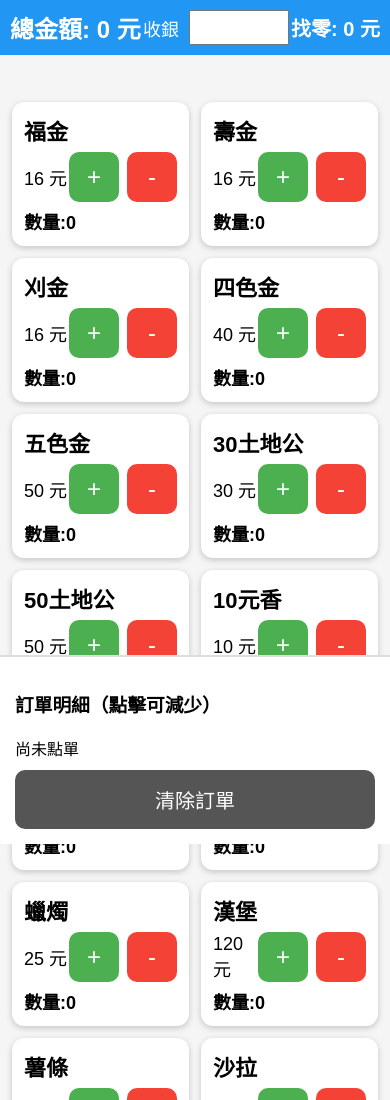
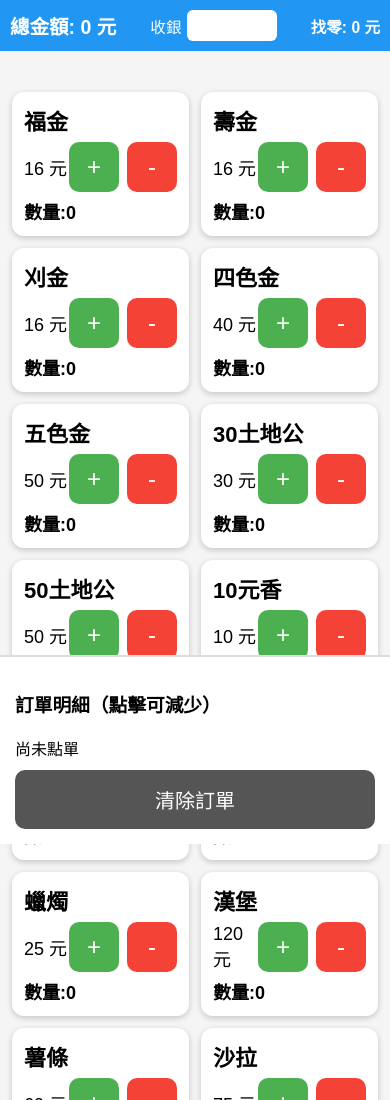
Before and after one commit to vincent335533/pos-system, a plain HTML site: page index.html in a window 390 px wide. Shown: the top 1100 px of the page. Drawn offline with Linux system fonts and the light colour scheme.

Commit message:
Update index.html

```diff
--- a/index.html
+++ b/index.html
@@ -1,4 +1,5 @@
 <!DOCTYPE html>
+
 <html lang="zh">
 <head>
 <meta charset="UTF-8">
@@ -14,12 +15,11 @@ box-sizing:border-box;
 html,body{
 margin:0;
 padding:0;
-overflow-x:hidden;
 font-family:Arial;
 background:#f5f5f5;
 }
 
-/* 總金額區 */
+/* 上方總金額 */
 #total-bar{
 background:#2196F3;
 color:white;
@@ -32,33 +32,38 @@ z-index:20;
 display:flex;
 align-items:center;
 justify-content:space-between;
-flex-wrap:nowrap;
+gap:10px;
 }
 
-/* 左側總金額 */
+/* 總金額 */
 .total-text{
-font-size:24px;
+font-size:clamp(16px,5vw,26px);
 font-weight:bold;
+white-space:nowrap;
 }
 
-/* 右側收銀 */
+/* 收銀區 */
 .cash-box{
 display:flex;
 align-items:center;
-gap:10px;
-font-size:18px;
+gap:5px;
+font-size:clamp(14px,4vw,18px);
+white-space:nowrap;
 }
 
 .cash-box input{
-width:100px;
+width:90px;
 font-size:18px;
 padding:5px;
+border-radius:6px;
+border:none;
 }
 
 /* 找零 */
 .change-text{
-font-size:20px;
+font-size:clamp(14px,4vw,20px);
 font-weight:bold;
+white-space:nowrap;
 }
 
 /* 商品區 */
@@ -67,8 +72,8 @@ display:grid;
 grid-template-columns:repeat(2,1fr);
 gap:12px;
 padding:12px;
-margin-top:90px;
-margin-bottom:220px;
+margin-top:80px;
+margin-bottom:230px;
 }
 
 /* 商品卡片 */
@@ -77,10 +82,10 @@ background:white;
 border-radius:12px;
 padding:12px;
 box-shadow:0 2px 6px rgba(0,0,0,0.2);
-min-height:120px;
 display:flex;
 flex-direction:column;
 justify-content:space-between;
+min-height:120px;
 }
 
 .product-name{
@@ -139,7 +144,6 @@ padding:15px;
 border-top:2px solid #ddd;
 max-height:200px;
 overflow-y:auto;
-z-index:10;
 }
 
 .detail-item{
@@ -167,6 +171,7 @@ color:white;
 }
 
 </style>
+
 </head>
 
 <body>
@@ -191,17 +196,21 @@ color:white;
 <div class="grid" id="product-buttons"></div>
 
 <div id="order-detail">
+
 <h3>訂單明細（點擊可減少）</h3>
+
 <div id="detail-list">尚未點單</div>
 
 <div class="bottom-bar">
 <button class="clear-btn" onclick="clearOrder()">清除訂單</button>
 </div>
+
 </div>
 
 <script>
 
 const products=[
+
 {id:1,name:"福金",price:16},
 {id:2,name:"壽金",price:16},
 {id:3,name:"刈金",price:16},
@@ -222,6 +231,7 @@ const products=[
 {id:18,name:"披薩",price:250},
 {id:19,name:"冰淇淋",price:100},
 {id:20,name:"EE",price:520}
+
 ]
 
 let order={}
@@ -238,12 +248,14 @@ div.innerHTML=`
 <div class="product-name">${p.name}</div>
 
 <div class="price-row">
+
 <div class="price">${p.price} 元</div>
 
 <div class="btn-group">
 <button class="add-btn" onclick="addToOrder(${p.id})">+</button>
 <button class="remove-btn" onclick="removeFromOrder(${p.id})">-</button>
 </div>
+
 </div>
 
 <div class="qty" id="qty-${p.id}">數量:0</div>
@@ -255,17 +267,26 @@ productButtons.appendChild(div)
 })
 
 function addToOrder(id){
+
 if(!order[id])order[id]=0
 order[id]++
+
 updatePOS()
+
 }
 
 function removeFromOrder(id){
+
 if(order[id]&&order[id]>0){
+
 order[id]--
+
 if(order[id]==0)delete order[id]
+
 updatePOS()
+
 }
+
 }
 
 function updatePOS(){
@@ -285,9 +306,11 @@ let subtotal=p.price*qty
 total+=subtotal
 
 detailHTML+=`
+
 <div class="detail-item" onclick="removeFromOrder(${p.id})">
 ${p.name} x ${qty} = ${subtotal} 元
 </div>
+
 `
 
 }
@@ -310,9 +333,19 @@ let cash=parseInt(document.getElementById("cash").value)||0
 
 let change=cash-total
 
-if(change<0) change=0
+let changeText=document.getElementById("change")
 
-document.getElementById("change").textContent=change
+if(change<0){
+
+changeText.style.color="red"
+changeText.textContent=0
+
+}else{
+
+changeText.style.color="lightgreen"
+changeText.textContent=change
+
+}
 
 }
 
```
